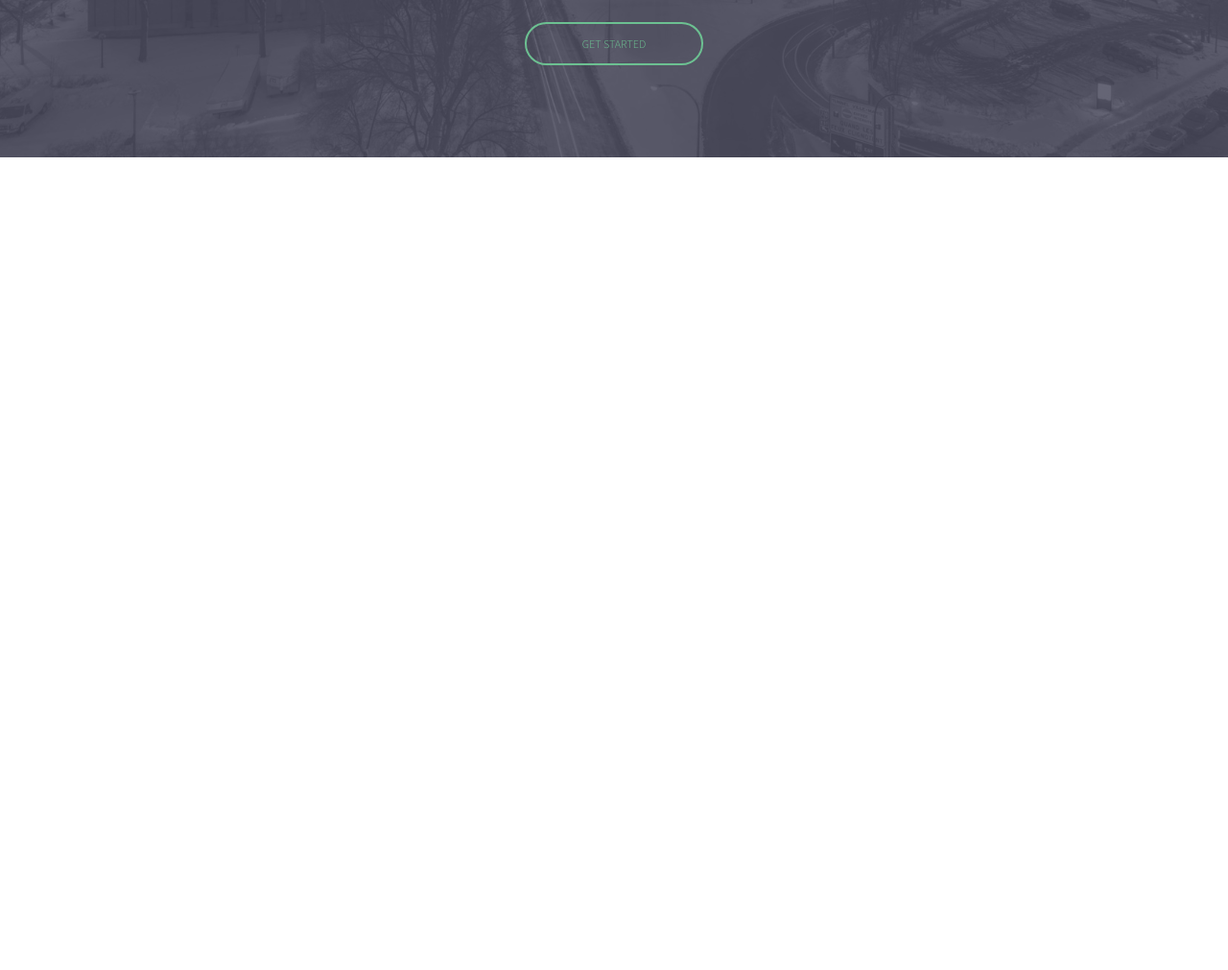
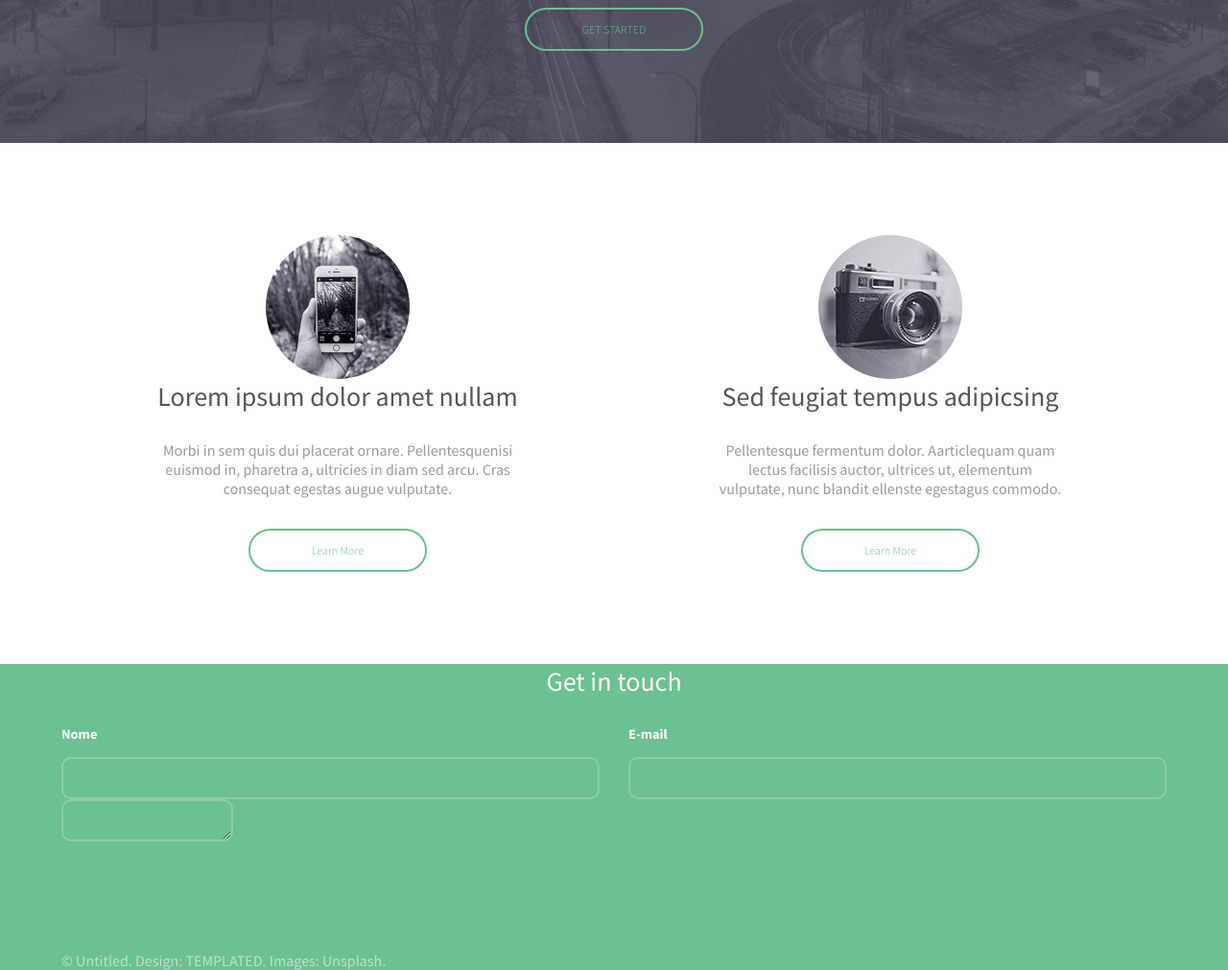
Before and after one commit to leofredy/Um-animacao, a plain HTML site: page index.html in a window 1280 px wide. Shown: the part 465-1476 px from the top of the page at 96% size. Before the commit the page ends 800 px from the top, so only its background shows below. Drawn offline with Linux system fonts and the light colour scheme.

Commit message:
atualizando

```diff
--- a/assets/css/style.css
+++ b/assets/css/Header.css
@@ -8,7 +8,7 @@ header {
     flex-direction: column;
     align-items: center;
     position: relative;
-
+    margin-bottom: 9.6rem;
 }
 
 #filter-background {
@@ -25,17 +25,24 @@ header {
     display: flex;
     justify-content: space-between;
     align-items: center;
+    max-width: 1400px;
     height: 11.2rem;
     border-bottom: 0.2rem solid #fff3;
 }
 
 .navigation-container figure a {
     font-size: 1.6rem;
+    transition: color 0.5s ease;
+}
+
+.navigation-container figure a:hover {
+    color: var(--secundary-color);
 }
 
 .navigation-container i {
     color: var(--main-color);
     font-size: 1.8rem;
+    cursor: pointer;
 }
 
 .navigation-container i:hover + nav {
@@ -74,6 +81,10 @@ nav > ul {
     justify-content: center;
     align-items: center;
     min-height: 3.0rem;
+}
+
+.navigation-container ul li h3 {
+    margin-bottom: 15px;
 }
 
 .navigation-container ul li span {
@@ -148,7 +159,7 @@ header .list-banner li i {
     font-size: 3.2rem;
 }
 
-header button {
+button {
     align-self: center;
     width: 18.6rem;
     height: 4.5rem;
@@ -161,13 +172,79 @@ header button {
     outline-style: none;
     cursor: pointer;
     margin-bottom: 9.6rem;
+    transition: background-color 0.5s ease;
 }
 
+button:hover {
+    background-color: var(--hover-button);
+}
 
+main {
+    display: flex;
+    justify-content: center;
+}
 
-@media(max-width: 820px) {
+section.container {
+    flex-direction: row;
+    max-width: 1200px;
+}
+
+article {
+    display: flex;
+    flex-direction: column;
+    align-items: center;
+    justify-content: center;
+    width: 50%;
+    text-align: center;
+    cursor: pointer;
+    transition: transform 0.6s ease;
+}
+
+article:hover {
+    transform: scale(1.1);
+}
+
+article img {
+    border-radius: 50%;
+}
+
+article p {
+    color: var(--text-article-p);
+    max-width: 365px;
+    margin-bottom: 3.2rem;
+}
+
+footer {
+    display: flex;
+    flex-direction: column;
+    align-items: center;
+    background-color: var(--secundary-color);
+}
+
+footer h2 {
+    text-align: center;
+    color: var(--main-color);
+}
+
+.data-users {
+    display: grid;
+    grid-template-columns: 1fr 1fr;
+    grid-gap: 30px;
+}
+
+.data-users div {
+    display: flex;
+    flex-direction: column;
+}
+
+@media(max-width: 930px) {
     :root {
         font-size: 52%;
+    }
+
+    section.container {
+        flex-direction: column;
+        align-items: center;
     }
 }
 
--- a/assets/css/global.css
+++ b/assets/css/global.css
@@ -8,7 +8,10 @@
     --filter-color: #4b4b5dd9;
     --hover-list-primary: #59b681;
     --hover-list-secundary: #42855f;
+    --hover-button: #6cc09028;
     --text-color: #ffffff8c;
+    --text-article-h2: #555;
+    --text-article-p: #9a9a9a;
 }
 
 * {
@@ -48,9 +51,16 @@ h1 {
     text-align: center;
 }
 
+h2 {
+    font-size: 2.8rem;
+    font-weight: 400;
+    color: var(--text-article-h2);
+    margin-bottom: 2.8rem;
+}
+
 h3 {
     font-size: 2rem;
-    margin-bottom: 15.5px;
+
 }
 
 
@@ -60,9 +70,37 @@ p {
 
 }
 
+label {
+    margin-bottom: 15px;
+}
+
+label, input, textarea {
+    font-size: 1.44rem;
+    font-weight: 600;
+    color: var(--main-color);
+}
+
+input, textarea {
+    font-weight: 400;
+    border-radius: 10px;
+    border: 2px solid #8dcca9;
+    background-color: var(--secundary-color);
+    height: 44px;
+}
+
+input:focus, textarea:focus {
+    outline: none;
+    border-color: var(--hover-list-secundary);
+}
+
 .container {
     width: 90%;
     z-index: 99;
     display: flex;
     flex-direction: column;
 }
+
+
+li {
+    cursor: pointer;
+}
--- a/index.html
+++ b/index.html
@@ -6,7 +6,7 @@
     <title>Resposta treinamento webart</title>
 
     <link rel="stylesheet" href="./assets/css/global.css">
-    <link rel="stylesheet" href="./assets/css/style.css">
+    <link rel="stylesheet" href="./assets/css/Header.css">
     <link rel="stylesheet" href="./assets/css/animations.css">
 </head>
 
@@ -67,6 +67,67 @@
         </div>
         <div id="filter-background"></div>
     </header>
+
+    <main>
+
+        <section class="container">
+
+            <article>
+                <img src="./assets/img/pic01.jpg" alt="">
+                <h2>
+                    Lorem ipsum
+                    dolor amet nullam
+                </h2>
+                <P>
+                    Morbi in sem quis dui placerat ornare. Pellentesquenisi
+                    euismod in, pharetra a, ultricies in diam sed arcu. Cras
+                    consequat egestas augue vulputate.
+                </P>
+                <button>Learn More</button>
+            </article>
+            <article>
+                <img src="./assets/img/pic02.jpg" alt="">
+                <h2>
+                    Sed feugiat
+                    tempus adipicsing
+                </h2>
+                <p>
+                    Pellentesque fermentum dolor. Aarticlequam quam lectus
+                    facilisis auctor, ultrices ut, elementum vulputate, nunc
+                    blandit ellenste egestagus commodo.
+                </p>
+                <button>Learn More</button>
+            </article>
+
+        </section>
+
+    </main>
+
+    <footer>
+        <div class="container">
+            <h2>Get in touch</h2>
+
+            <form action="#">
+                <div class="data-users">
+                    <div>
+                        <label for="name">Nome</label>
+                        <input id-="name" type="text">
+                    </div>
+                    <div>
+                        <label for="email">E-mail</label>
+                        <input id="email" type="text">
+                    </div>
+                </div>
+                <label for="message"></label>
+                <textarea id="message"></textarea>
+                <button type="submit">SEND MESSAGE</button>
+            </form>
+            <p>
+                © Untitled. Design: TEMPLATED. Images: Unsplash.
+            </p>
+        </div>
+    </footer>
+
 </body>
 
 <script src="https://use.fontawesome.com/4ec06c7c1a.js"></script>
```
